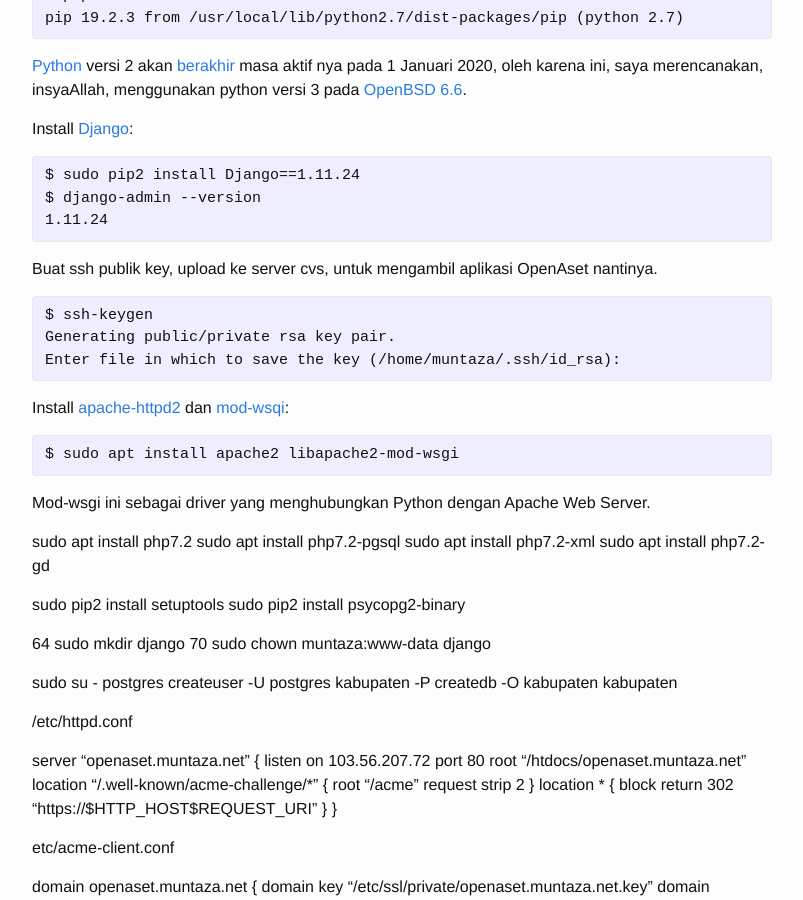
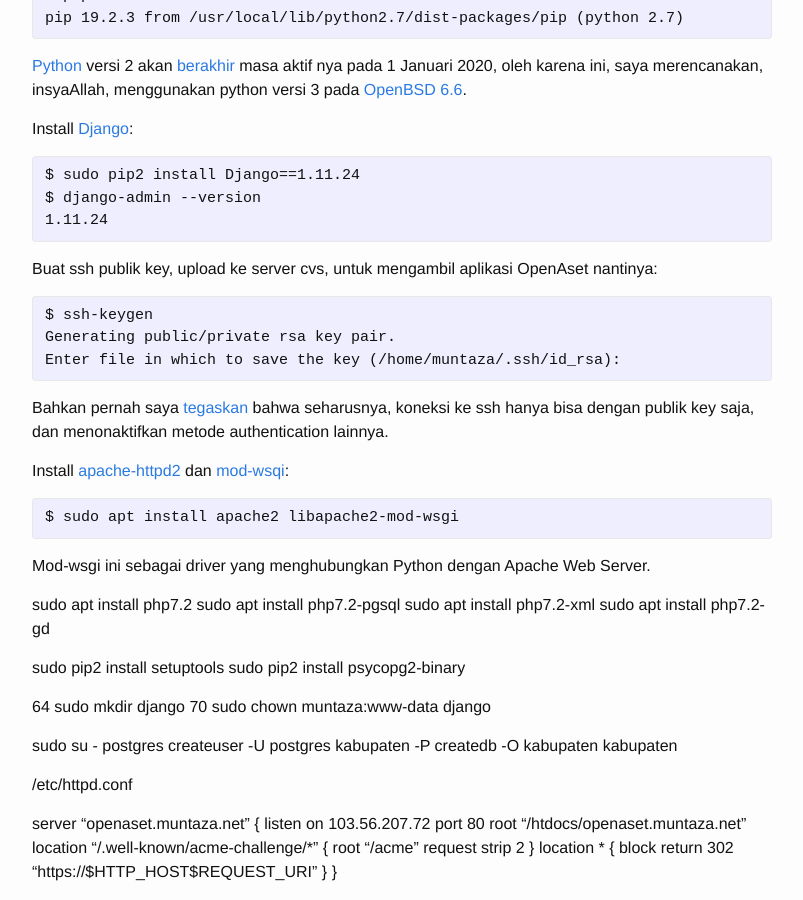
Before and after one commit to muntaza/muntaza.github.io, a Jekyll site: the page built from _posts/2019-09-21-openaset-linux-mint.markdown, in a window 1280 px wide and 900 px high, scrolled down 1292 px. Shown: the whole window, without its empty margins (238-1041 px from the left). Built offline with Jekyll 4.4.1, drawn with Linux system fonts in a browser that asks for light colours.

Commit message:
linux dan openaset

```diff
--- a/_posts/2019-09-21-openaset-linux-mint.markdown
+++ b/_posts/2019-09-21-openaset-linux-mint.markdown
@@ -96,13 +96,18 @@
 
 Buat ssh publik key,
 upload ke server cvs, untuk mengambil
-aplikasi OpenAset nantinya.
+aplikasi OpenAset nantinya:
 
 {% highlight text %}
 $ ssh-keygen
 Generating public/private rsa key pair.
 Enter file in which to save the key (/home/muntaza/.ssh/id_rsa):
 {% endhighlight %}
+
+Bahkan pernah saya
+[tegaskan](https://www.muntaza.id/openbsd/ssh/2018/12/09/public-key-only-ssh-openbsd.html) bahwa
+seharusnya, koneksi ke ssh hanya bisa dengan publik key saja,
+dan menonaktifkan metode authentication lainnya.
 
 
 Install [apache-httpd2](https://httpd.apache.org/) dan
```
